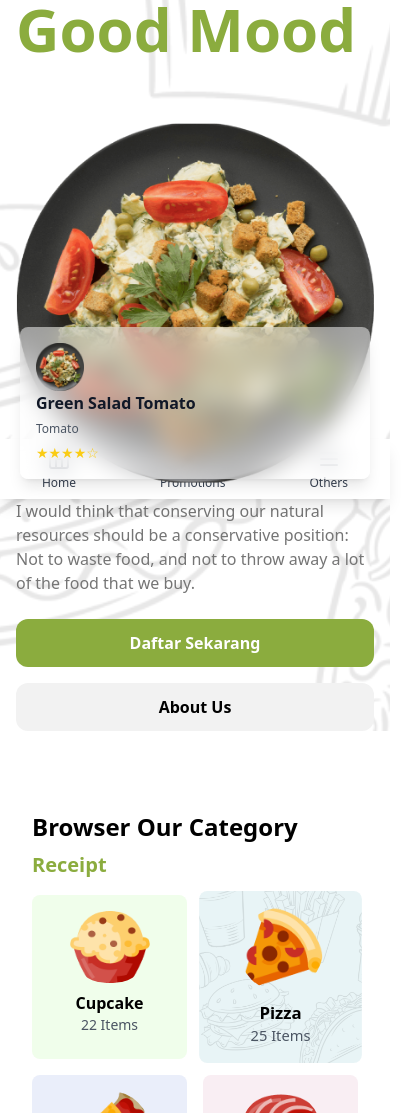
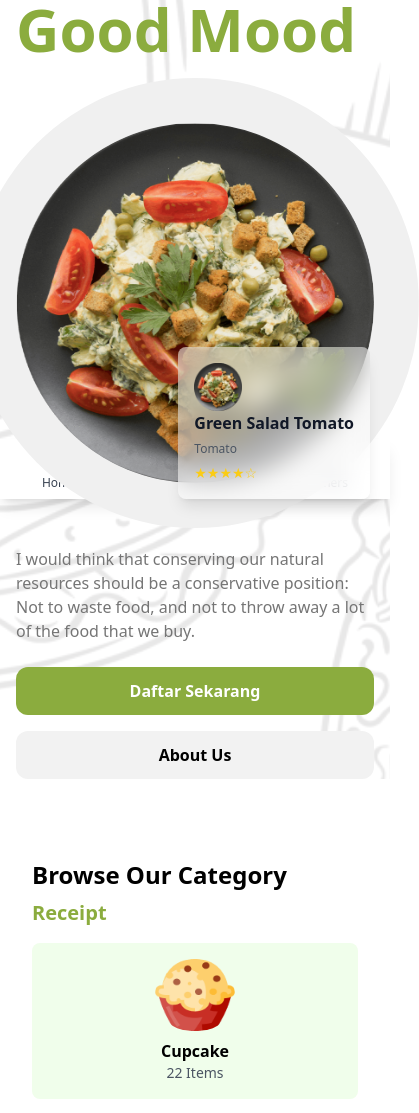
Before and after one commit to Boreneoux/elemes-frontend, a Next.js app: page / in a window 390 px wide. Shown: the part 345-1458 px from the top of the page, 419 px wide, since content can reach past the window. Built offline with nearby package versions, Linux system fonts and the light colour scheme.

Commit message:
fix shadow on hero and responsive on categories and trending

```diff
--- a/src/components/Categories.tsx
+++ b/src/components/Categories.tsx
@@ -32,25 +32,32 @@ const categories: Category[] = [
   }
 ];
 
-interface CategoryCardProps extends Category {
-  isSelected: boolean;
+interface CategoryCardProps {
+  name: string;
+  items: number;
+  image: string;
+  backgroundColor: string;
 }
 
 const CategoryCard: React.FC<CategoryCardProps> = ({
   name,
   items,
   image,
-  isSelected,
   backgroundColor
-}) => (
+}) => {
+  const [isHovered, setIsHovered] = useState(false);
+
+  return (
     <div
       className={`p-4 rounded-lg text-center relative transform transition-all duration-500 ease-in-out ${
-      isSelected ? 'scale-105' : 'scale-100'
+        isHovered ? 'scale-105' : 'scale-100'
       }`}
       style={{
         backgroundColor: backgroundColor
-    }}>
-    {isSelected && (
+      }}
+      onMouseEnter={() => setIsHovered(true)}
+      onMouseLeave={() => setIsHovered(false)}>
+      {isHovered && (
         <div
           className="absolute inset-0 bg-cover bg-center opacity-10 transition-opacity duration-500 ease-in-out rounded-lg"
           style={{
@@ -74,47 +81,30 @@ const CategoryCard: React.FC<CategoryCardProps> = ({
       </div>
     </div>
   );
+};
 
 const CategoryBrowser: React.FC = () => {
-  const [selectedIndex, setSelectedIndex] = useState<number>(1);
-
-  const handlePrev = () => {
-    setSelectedIndex(prev => (prev > 0 ? prev - 1 : categories.length - 1));
-  };
-
-  const handleNext = () => {
-    setSelectedIndex(prev => (prev < categories.length - 1 ? prev + 1 : 0));
-  };
-
   return (
     <div className="mx-auto p-4 mt-16">
       <h2 className="text-2xl sm:text-4xl font-bold mb-2 pl-4 sm:pl-16">
-        Browser Our Category
+        Browse Our Category
       </h2>
       <h3 className="text-xl sm:text-2xl font-bold text-primary mb-4 pl-4 sm:pl-16">
         Receipt
       </h3>
       <div className="flex justify-between items-center mb-4 px-4 sm:px-16">
-        <div className="grid grid-cols-2 sm:grid-cols-3 md:grid-cols-4 lg:grid-cols-5 gap-4 w-full">
+        <div className="grid grid-cols-1 sm:grid-cols-3 md:grid-cols-4 lg:grid-cols-5 gap-4 w-full">
           {categories.map((category, index) => (
-            <CategoryCard
-              key={category.name}
-              {...category}
-              isSelected={index === selectedIndex}
-            />
+            <CategoryCard key={category.name} {...category} />
           ))}
         </div>
       </div>
       <div className="flex justify-end space-x-2 px-4 sm:px-16">
-        <button
-          onClick={handlePrev}
-          className="hidden bg-primary text-white px-4 py-2 rounded-full md:flex items-center">
+        <button className="hidden bg-primary text-white px-4 py-2 rounded-full md:flex items-center">
           <ChevronLeft size={20} />
           PREV
         </button>
-        <button
-          onClick={handleNext}
-          className="hidden bg-primary text-white px-4 py-2 rounded-full md:flex items-center">
+        <button className="hidden bg-primary text-white px-4 py-2 rounded-full md:flex items-center">
           NEXT
           <ChevronRight size={20} />
         </button>
--- a/src/components/HeroSection.tsx
+++ b/src/components/HeroSection.tsx
@@ -9,12 +9,17 @@ const HeroSection: React.FC = () => {
             Good Food Us <br /> Good Mood
           </h1>
         </div>
-        <img
-          src="/green-salad.png"
-          alt="Green Salad Tomato"
-          className="w-full w- md:w-102 rounded-lg"
-        />
-        <div className="absolute bottom-1 left-1 right-1 bg-white bg-opacity-50 backdrop-blur-md p-4 rounded-lg shadow-lg flex flex-col lg:flex-row">
+        <div className="relative">
+          <div className="absolute inset-0 bg-[#F0F0F0] rounded-full transform scale-125 z-0"></div>
+          <div className="relative z-10">
+            <img
+              src="/green-salad.png"
+              alt="Green Salad Tomato"
+              className="w-full md:w-102 rounded-full"
+            />
+          </div>
+        </div>
+        <div className="absolute -bottom-4 right-1 md:-bottom-8 md:-left-6 bg-white bg-opacity-50 backdrop-blur-md p-4 rounded-lg shadow-lg flex flex-col lg:flex-row max-w-fit z-20">
           <img
             src="/green-salad-sm.png"
             alt="Green Salad Tomato"
@@ -37,7 +42,7 @@ const HeroSection: React.FC = () => {
         <h1 className="hidden md:block text-4xl md:text-6xl font-bold text-primary mt-8 md:mt-0">
           Good Food Us <br /> Good Mood
         </h1>
-        <p className="text-[#757575] mt-4 font-medium text-base md:text-lg">
+        <p className="text-[#757575] mt-16 font-medium text-base md:text-lg">
           I would think that conserving our natural resources should be a
           conservative position: Not to waste food, and not to throw away a lot
           of the food that we buy.
--- a/src/components/TrendingCategory.tsx
+++ b/src/components/TrendingCategory.tsx
@@ -94,9 +94,9 @@ const TrendingCategoryCard: React.FC<TrendingCategoryItem> = ({
   backgroundColor
 }) => (
   <div
-    className="p-4 rounded-lg text-start relative transition-all duration-300 ease-in-out transform hover:scale-105 shadow-md"
+    className="p-4 rounded-lg text-start relative transition-all duration-300 ease-in-out transform hover:scale-105 shadow-md flex items-center"
     style={{ backgroundColor }}>
-    <div className="mb-2 flex justify-start">
+    <div className="mr-4 flex-shrink-0">
       <Image
         src={image}
         alt={name}
@@ -105,9 +105,11 @@ const TrendingCategoryCard: React.FC<TrendingCategoryItem> = ({
         className="rounded-md"
       />
     </div>
-    <div className="font-semibold">{name}</div>
-    <div className="text-sm text-gray-600">{category}</div>
-    <StarRating rating={rating} />
+    <div>
+      <div className="font-semibold">{name}</div>
+      <div className="text-sm text-gray-600">{category}</div>
+      <StarRating rating={rating} />
+    </div>
   </div>
 );
 
@@ -121,14 +123,12 @@ const TrendingCategory: React.FC = () => {
         Receipt
       </h3>
 
-      {/* Cards Grid */}
-      <div className="grid grid-cols-2 sm:grid-cols-3 md:grid-cols-4 gap-4 mb-8 px-4 sm:px-16">
+      <div className="grid grid-cols-1 sm:grid-cols-2 md:grid-cols-3 lg:grid-cols-4 gap-4 mb-8 px-4 sm:px-16">
         {trendingCategories.map(category => (
           <TrendingCategoryCard key={category.name} {...category} />
         ))}
       </div>
 
-      {/* All Receipt Button */}
       <div className="flex justify-center">
         <button className="bg-primary text-white px-6 py-2 rounded-full text-lg">
           ALL Receipt
```
Also changed, not shown: public/salad-bg.png (added). Lines whose indentation alone changed are shown as unchanged.
